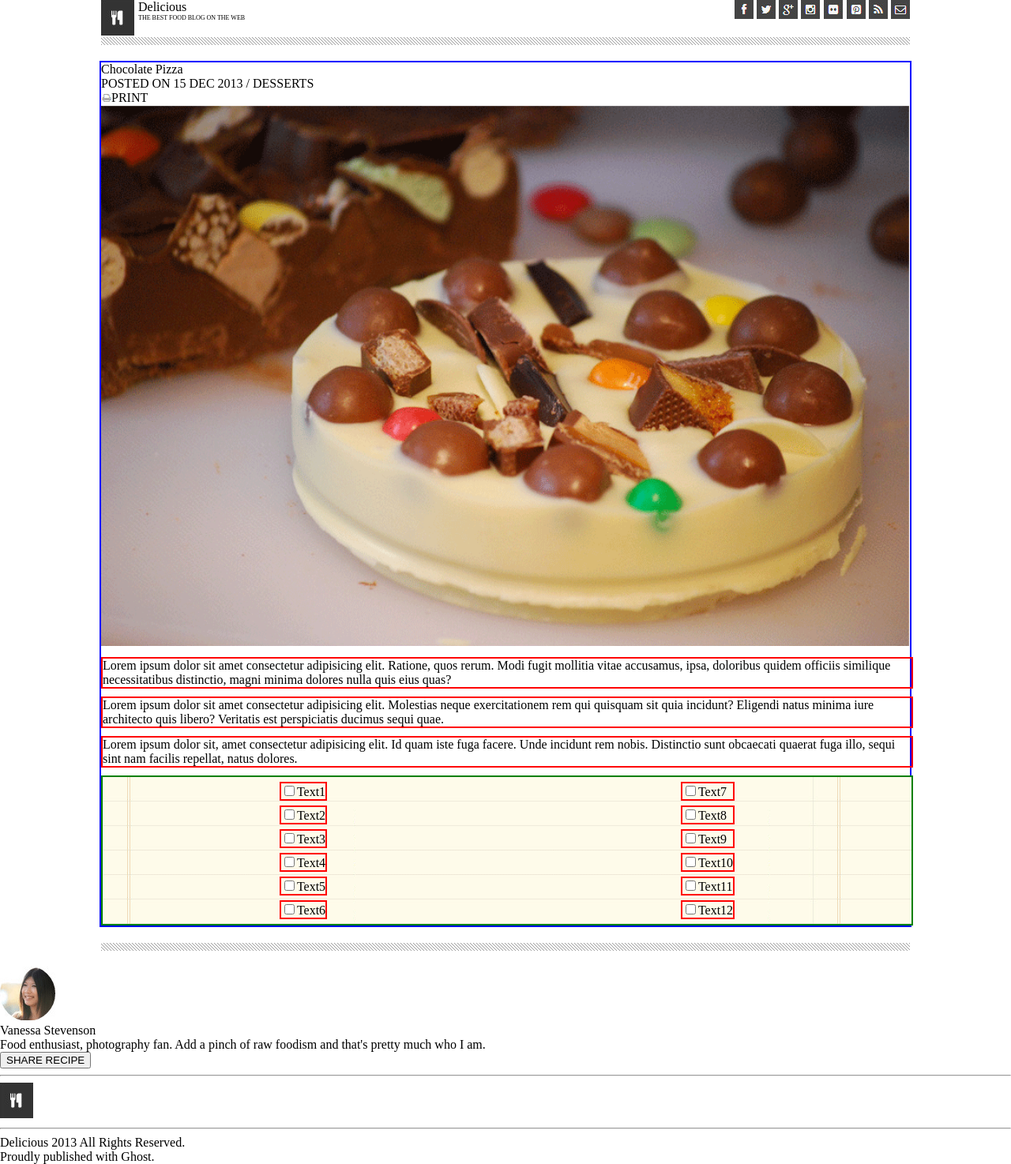
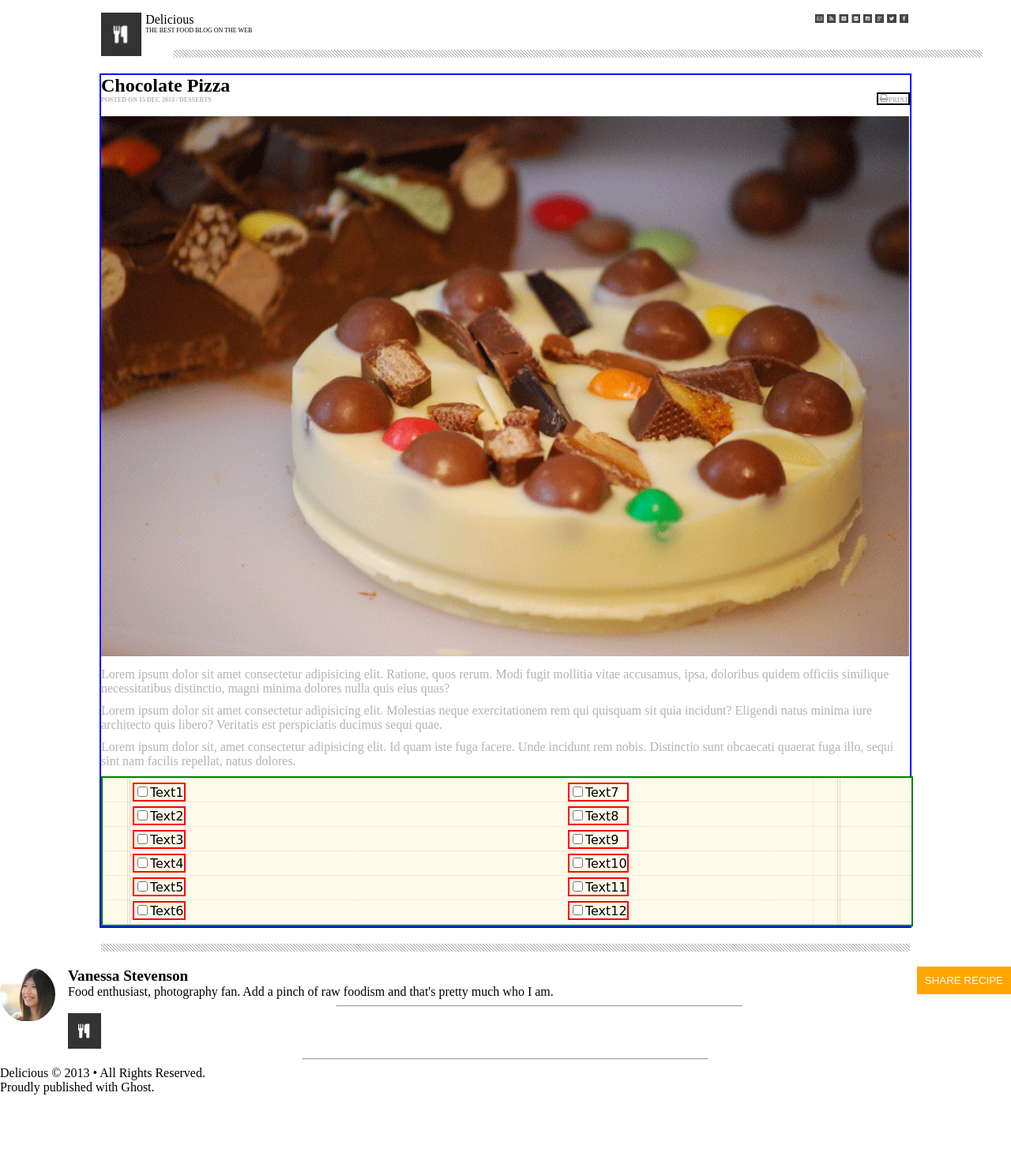
Before and after one commit to jdabassett/chocolate-pizza, a plain HTML site: page index.html in a window 1280 px wide. Shown: the whole page at 79% size. After the commit the page ends 1386 px from the top, so only its background shows below. Drawn offline with Linux system fonts and the light colour scheme.

Commit message:
added new CSS

```diff
--- a/css/style.css
+++ b/css/style.css
@@ -1,7 +1,13 @@
+:root {
+  --dark-black:#000;
+  --light-gray:#b0adacf0;
+}
+
 /* NAV BAR ***************************** */
 header {
   width: 80%;
   margin: 0 auto;
+  padding-top: 1rem;
 }
 
 nav > ul > li {
@@ -11,12 +17,15 @@ nav > ul > li {
 .logo {
   float: left;
   margin-right: 5px;
+  width: 5%;
 }
 
 .nav-subtitle {
   font-size: .5rem;
   letter-spacing: none;
   margin: 0;
+  font-weight: 100;
+  font-size: 0.5rem;
 }
 
 .cursive-font {
@@ -27,6 +36,13 @@ nav > ul > li {
   position: absolute;
   top: 0;
   right: 0;
+}
+
+  ul > li > img{
+  width: 5%;
+  border: #000;
+  float: right;
+  margin: 2px;
 }
 
 nav {
@@ -51,28 +67,100 @@ main {
   margin: 0 auto
 }
 
+h1 {
+  font-weight: bold;
+  font-size: 1.5rem;
+  width: 100%;
+}
+
+#posted {
+  font-weight: bold;
+  font-size: 0.5rem;
+  width: 100%;
+  color:var(--light-gray);
+  position: relative;
+  margin-bottom: 15px;
+}
+
+span {
+  border: 2px solid black;
+  float:right;
+  position: absolute;
+  top: -5px;
+  right: 0;
+}
+
 .main-photo{
   margin: 0 auto;
   width: 100%;
 }
 
 p {
-  border:2px solid red;
   width: 100%;
   margin:10px 0 10px 0;
+  color: var(--light-gray);
 }
 
 .notepad {
   border:2px solid green;
   background-image:url(../img/list-bg.png);
   width:100%;
-  display:flex;
-  flex-direction:row;
-  flex-wrap:nowrap;
-  justify-content:space-around;
+  position: relative;
+}
+
+.list1 {
+  width: fit-content;
+  left: 5%;
+  margin-left: 38px;
+}
+
+.list2 {
+  width: fit-content;
+  position: absolute;
+  top: 0;
+  right:35%;
 }
 
 .notepad ul li {
   border:2px solid red;
   margin:6px 0 6px 0;
+  font-family: "Indie Flower", cursive;
 }
+
+
+/* ************************************************** */
+
+aside {
+  position: relative;
+}
+
+aside > img {
+  float: left;
+  margin-right: 15px;
+}
+
+aside > h4 {
+  font-weight: 600;
+  font-size: 1.2rem;
+  width: 80%;
+}
+
+aside > h5 {
+  width: 80%;
+}
+
+button {
+  background-color:orange;
+  border: 2px orange;
+  color: white;
+  position: absolute;
+  bottom: 15%;
+  right: 0;
+  margin-top: 10px;
+  padding: 10px;
+}
+
+.slash-border-small {
+  width: 40%;
+
+}
--- a/index.html
+++ b/index.html
@@ -7,6 +7,9 @@
   <title>Chocolate Pizza Mockup</title>
   <link rel="stylesheet" href="css/reset.css">
   <link rel="stylesheet" href="css/style.css">
+  <link rel=“preconnect” href=“https://fonts.googleapis.com”>
+  <link rel=“preconnect” href=“https://fonts.gstatic.com” crossorigin>
+  <link href=“https://fonts.googleapis.com/css2?family=Indie+Flower&display=swap” rel=“stylesheet”>
 </head>
 <body>
   <header>
@@ -29,7 +32,7 @@
   <hr class="slash-border">
   <main>
     <h1>Chocolate Pizza</h1>
-    <h4>POSTED ON 15 DEC 2013 / DESSERTS</h4> <span><img src="img/print-icon.png" alt="">PRINT</span>
+    <h4 id="posted">POSTED ON 15 DEC 2013 / DESSERTS<span><img src="img/print-icon.png" alt="">PRINT</span></h4>
     <img class="main-photo" src="img/choco-pizza.png" alt="">
     <p>Lorem ipsum dolor sit amet consectetur adipisicing elit. Ratione, quos rerum. Modi fugit mollitia vitae accusamus, ipsa, doloribus quidem officiis similique necessitatibus distinctio, magni minima dolores nulla quis eius quas?</p>
     <p>Lorem ipsum dolor sit amet consectetur adipisicing elit. Molestias neque exercitationem rem qui quisquam sit quia incidunt? Eligendi natus minima iure architecto quis libero? Veritatis est perspiciatis ducimus sequi quae.</p>
@@ -63,12 +66,12 @@
 </aside>
 <div>
   <hr class="slash-border-small">
-  <img src="img/logo.png" alt="logo">
+  <img src="img/logo.png" alt="logo" class="logo-small">
   <hr class="slash-border-small">
 </div>
 </body>
 <footer>
-  <h6>Delicious <i class=""></i> 2013 <i class=""></i> All Rights Reserved.</h6>
+  <h6>Delicious &#169 2013 &#149 All Rights Reserved.</h6>
   <h6>Proudly published with Ghost.</h6>
 </footer>
 </html>
```
